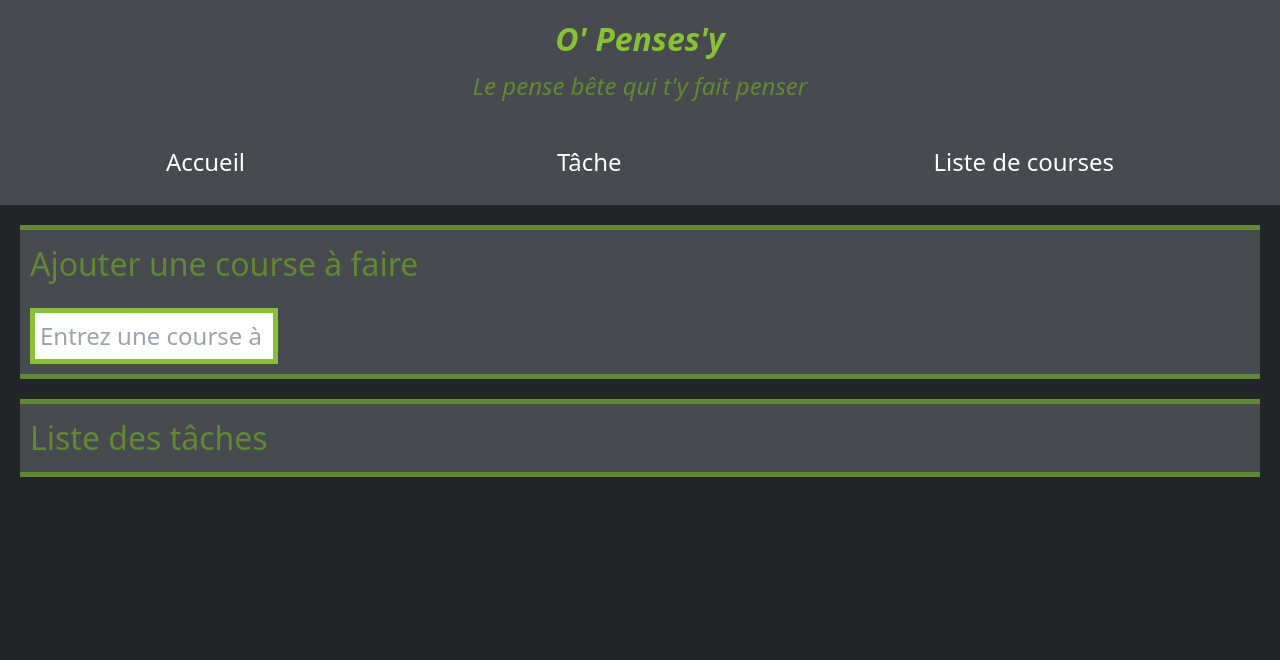
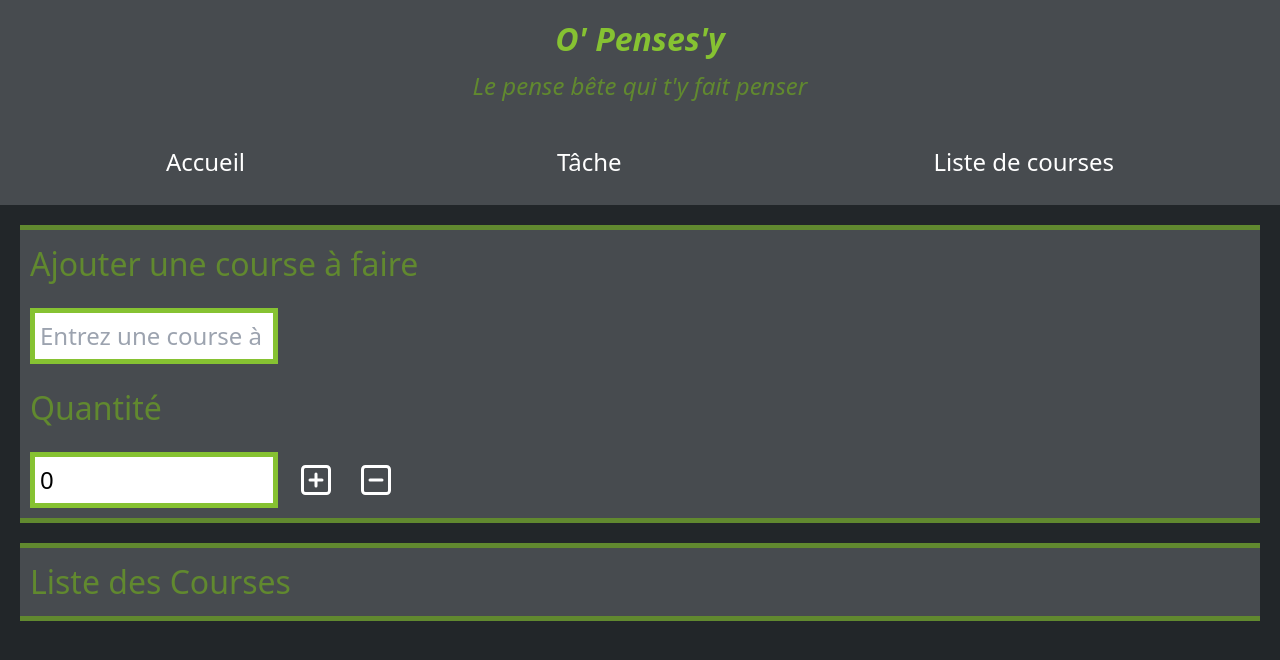
Before and after one commit to AlbanBerthn/todolist-next, a Next.js app: page /Course in a window 1280 px wide. Shown: the top 660 px of the page. Built offline with nearby package versions, Linux system fonts and the light colour scheme.

Commit message:
possibilité d'ajout d'une course ainsi que de la quantiter. Affichage de la liste de course et possibilité de supprimer chaque objet de maniere indépendante

```diff
--- a/package.json
+++ b/package.json
@@ -9,6 +9,7 @@
     "lint": "next lint"
   },
   "dependencies": {
+    "lucide-react": "^0.292.0",
     "next": "14.0.2",
     "react": "^18",
     "react-dom": "^18",
--- a/src/app/Course/course.scss
+++ b/src/app/Course/course.scss
@@ -17,7 +17,38 @@
     font-size: 2em;
   }
 
+  &__form__label--quantity {
+    display: block;
+    // width: 100%;
+    margin: 10px;
+    color: #61892f;
+    font-size: 2em;
+  }
+
   &__form--input {
+    border: 5px solid #86c232;
+    margin: 10px;
+    width: 20%;
+    padding: 5px;
+    color: black;
+    font-size: 1.5em;
+  }
+
+  // Ajout Quantiter
+
+  &__form__quantity--choice {
+    display: flex;
+    flex-wrap: nowrap;
+  }
+
+  &__form__quantity--add {
+    // border: 3px solid #86c232;
+    font-size: 2.5em;
+    margin: 10px;
+    width: 50px;
+  }
+
+  &__form__input--quantity {
     border: 5px solid #86c232;
     margin: 10px;
     width: 20%;
@@ -37,6 +68,7 @@
     align-self: self-end;
     justify-self: end;
   }
+
   // Liste des tâches
   &__list {
     // display: flex;
--- a/src/app/Course/page.tsx
+++ b/src/app/Course/page.tsx
@@ -2,21 +2,33 @@
 import React from "react";
 import { useState } from "react";
 import "./course.scss";
+import { PlusSquare, MinusSquare } from "lucide-react";
 
 export default function Course() {
   const [course, setCourse] = useState("");
-  const [quantity, setQuantity] = useState(1);
+  const [quantity, setQuantity] = useState(0);
   const [courseList, setCourseList] = useState<
-    { id: number; course: string }[]
+    { id: number; course: string; quantity: number }[]
   >([]);
 
   function handleChange(event: any) {
     setCourse(event.target.value);
   }
 
+  function handleChangeQuantityAdd() {
+    setQuantity(quantity + 1);
+  }
+
+  function handleChangeQuantityDecrease() {
+    setQuantity(quantity - 1);
+  }
+
   function addCourse() {
     setCourseList((prev) => {
-      return [...prev, { id: prev.length + 1, course: course }];
+      return [
+        ...prev,
+        { id: prev.length + 1, course: course, quantity: quantity },
+      ];
     });
     setCourse("");
   }
@@ -46,20 +58,59 @@ export default function Course() {
           value={course}
           onChange={handleChange}
         ></input>
+        <label className="course__form__label--quantity" htmlFor="quantity">
+          {" "}
+          Quantité
+        </label>
+        <div className="course__form__quantity--choice">
+          <input
+            className="course__form__input--quantity"
+            type="number"
+            placeholder="Entrez une course à faire..."
+            id="quantity"
+            value={quantity}
+            // onChange={handleChange}
+          ></input>
+          <button
+            className="course__form__quantity--add"
+            onClick={handleChangeQuantityAdd}
+          >
+            <PlusSquare size={36} />
+          </button>
+          <button
+            className="course__form__quantity--decrease"
+            onClick={handleChangeQuantityDecrease}
+          >
+            <MinusSquare size={36} />
+          </button>
+        </div>
+
         {/* Ce qui suis permet d'afficher le bouton uniquement si le champ
         input contient au moins UN caractère */}
-        {course && (
-          <button className="course__form--button" onClick={addCourse}>
-            Ajouter
-          </button>
-        )}
+        {(() => {
+          if (course !== "" && quantity > 0) {
+            return (
+              <button className="course__form--button" onClick={addCourse}>
+                Ajouter
+              </button>
+            );
+          }
+        })()}
+        {/* // })}if(course ) {} (
+        //   <button className="course__form--button" onClick={addCourse}>
+        //     Ajouter
+        //   </button>
+        // )} */}
       </div>
       <div className="course__list">
-        <h3 className="course__list--title">Liste des tâches</h3>
+        <h3 className="course__list--title">Liste des Courses</h3>
         <ul className="course__list--items">
           {courseList.map((item, index) => (
             <li className="course__list--item" key={index}>
               {item.course}{" "}
+              <span className="course__list__item--quantity">
+                {item.quantity}{" "}
+              </span>
               <button
                 className="course__list__item--button"
                 // onClick={() => this.fetchData(handleDelete(item.id))}
```
Also changed, not shown: 1 other file (tests, documents, lock files or other folders).
